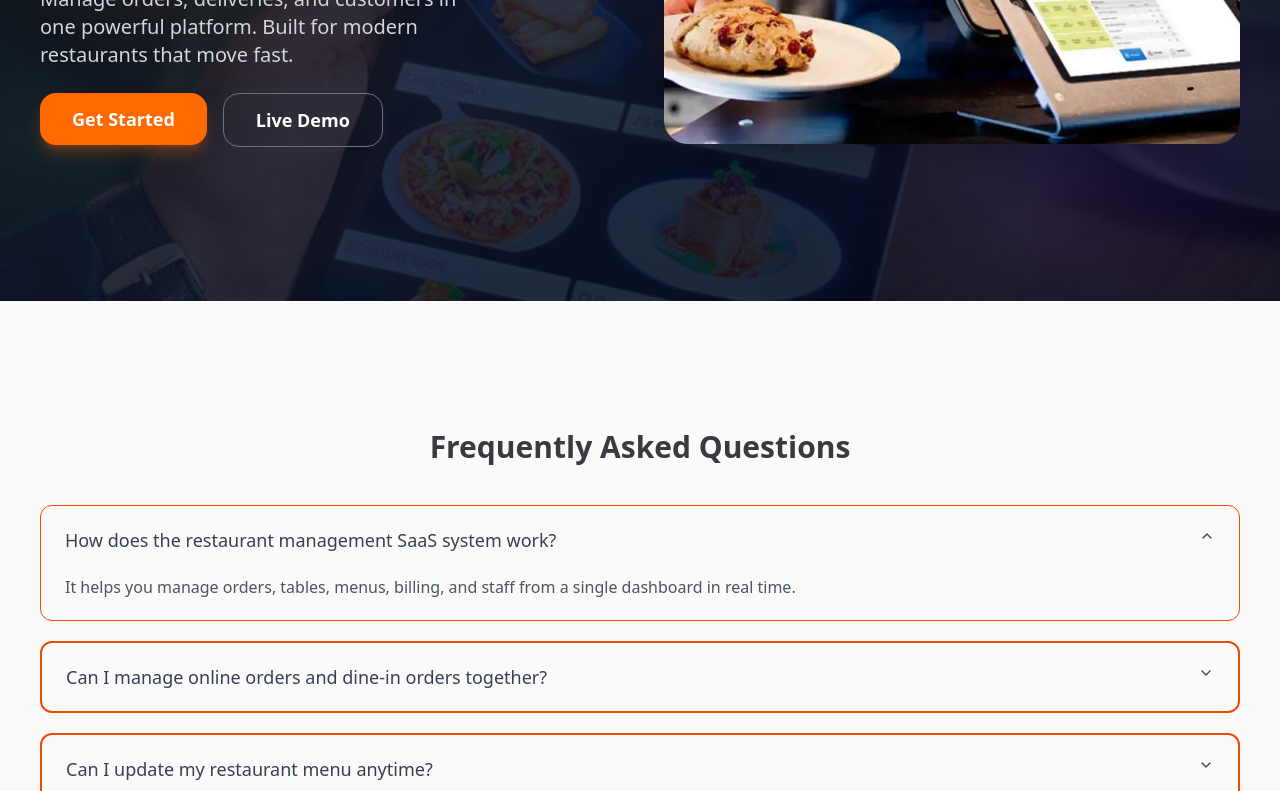
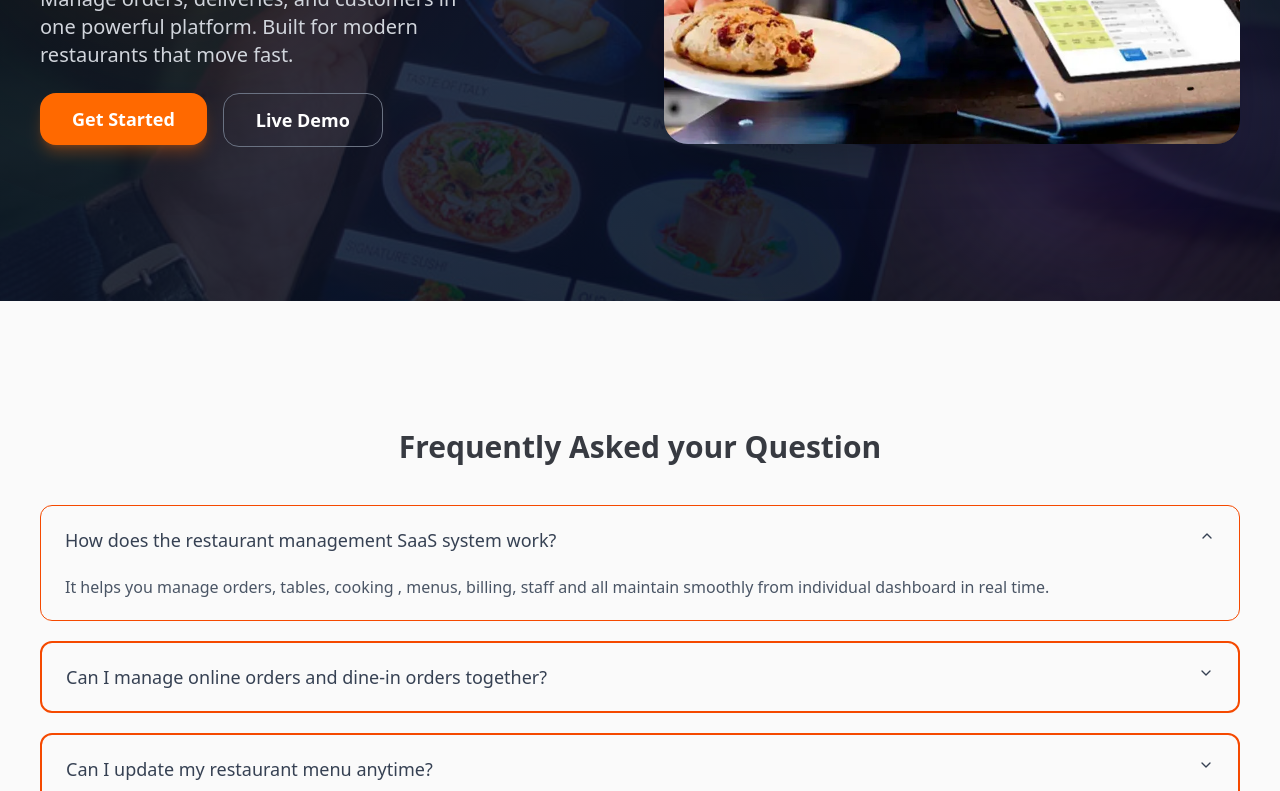
Before and after one commit to EngrArfin/reasturent-sass-frontend, a React (Vite) app: page / in a window 1280 px wide. Shown: the part 449-1240 px from the top of the page. Built offline with nearby package versions, Linux system fonts and the light colour scheme; no server answers.

Commit message:
feat(landing): replace FAQ with SaaS restaurant management content

```diff
--- a/src/components/About/FAQSection.tsx
+++ b/src/components/About/FAQSection.tsx
@@ -11,7 +11,7 @@ export default function FAQSection() {
     <section className="text-center bg-[#FAFAFA]">
       <CommonWrapper>
         <h2 className="text-2xl md:text-3xl font-bold text-[#373A41] mb-10">
-          Frequently Asked Questions
+          Frequently Asked your Question
         </h2>
 
         <div>
@@ -31,8 +31,9 @@ export default function FAQSection() {
 
               <AccordionContent className="px-6 pb-5 pt-0 text-left text-gray-600 text-sm md:text-base leading-relaxed space-y-3 cursor-pointer">
                 <p className="m-0">
-                  It helps you manage orders, tables, menus, billing, and staff
-                  from a single dashboard in real time.
+                  It helps you manage orders, tables, cooking , menus, billing,
+                  staff and all maintain smoothly from individual dashboard in
+                  real time.
                 </p>
               </AccordionContent>
             </AccordionItem>
```
